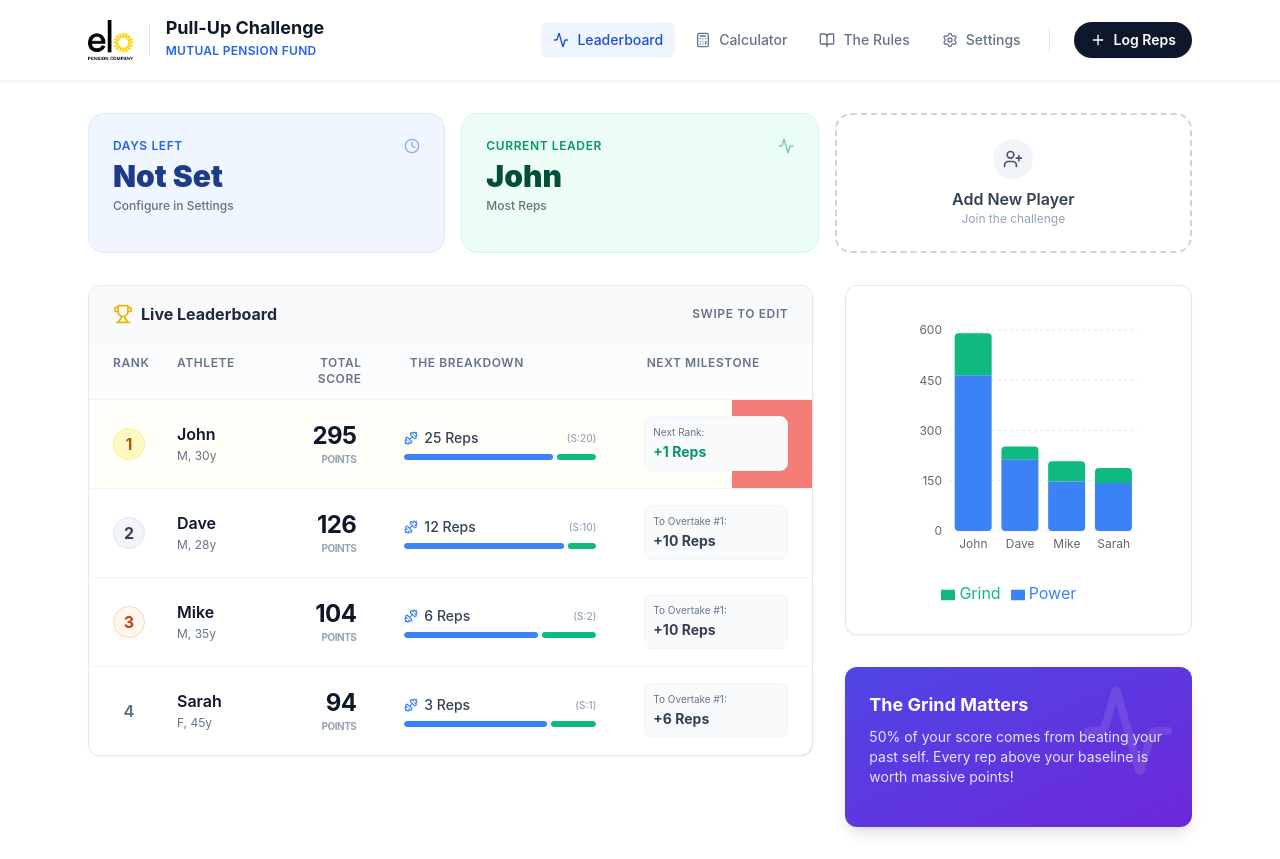
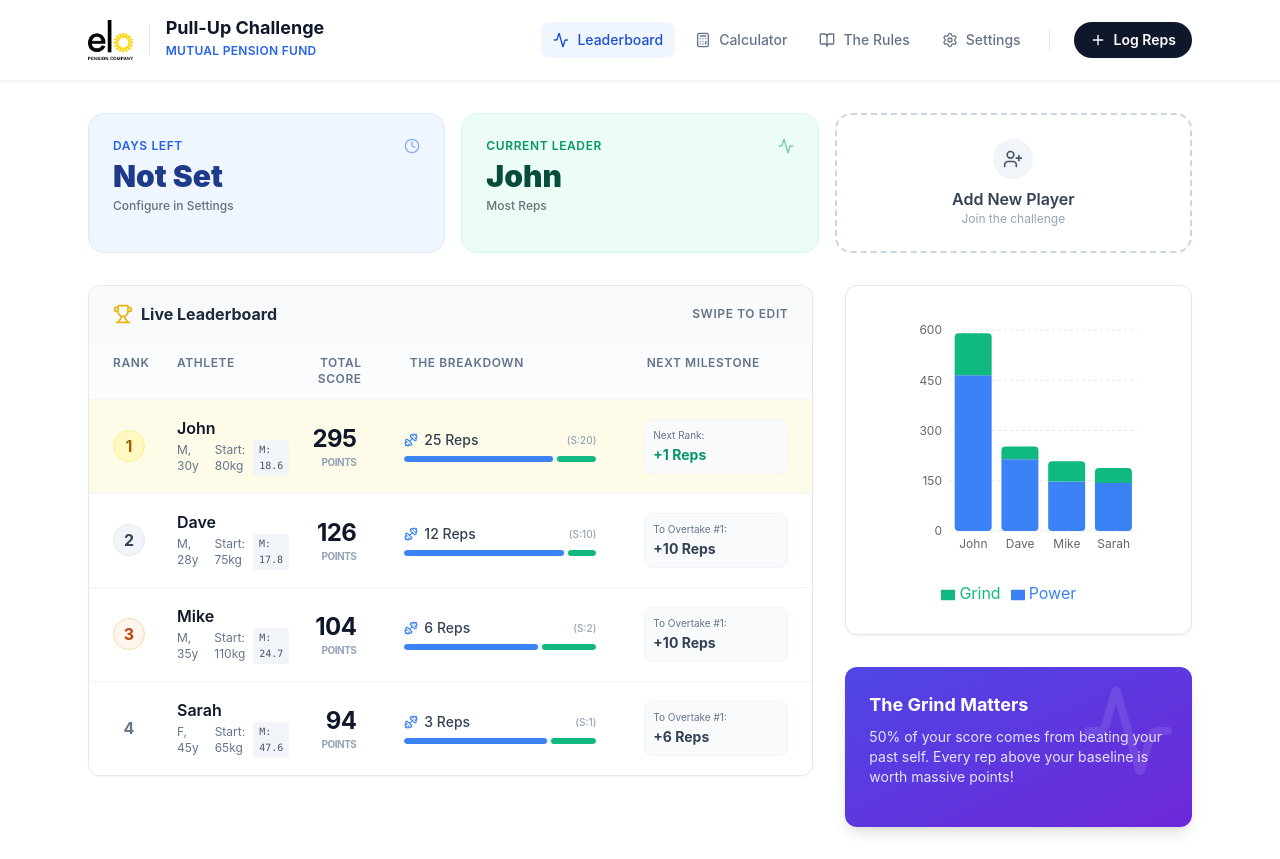
Before and after one commit to tr8tmnvny9-lab/elo-pull-up-challenge, a React (Vite) app: page / in a window 1280 px wide. Built offline with nearby package versions, Linux system fonts and the light colour scheme.

Commit message:
fix: resolve leaderboard info clipping and red color bleed on first row

```diff
--- a/src/components/Leaderboard.tsx
+++ b/src/components/Leaderboard.tsx
@@ -112,7 +112,10 @@ const SwipeableRow: React.FC<SwipeableRowProps> = ({ player, rank, allPlayers, o
         <div className="relative group overflow-hidden bg-white">
             {/* Delete Action Layer */}
             <div
-                className="absolute inset-y-0 right-0 w-20 bg-red-500 flex items-center justify-center cursor-pointer"
+                className={clsx(
+                    "absolute inset-y-0 right-0 w-20 bg-red-500 flex items-center justify-center cursor-pointer transition-opacity",
+                    translateX === 0 ? "opacity-0" : "opacity-100"
+                )}
                 onClick={() => {
                     onDelete?.(player);
                     resetSwipe();
@@ -132,8 +135,8 @@ const SwipeableRow: React.FC<SwipeableRowProps> = ({ player, rank, allPlayers, o
                 onTouchMove={handleTouchMove}
                 onTouchEnd={handleTouchEnd}
                 className={clsx(
-                    "relative flex items-center bg-white border-b border-transparent transition-colors z-10",
-                    rank === 1 ? "bg-yellow-50/30 hover:bg-yellow-50/60" : "hover:bg-slate-50"
+                    "relative flex items-center border-b border-transparent transition-colors z-10",
+                    rank === 1 ? "bg-[#fefce8] hover:bg-[#fef9c3]" : "bg-white hover:bg-slate-50"
                 )}
             >
                 <div className="px-6 py-4 w-16 text-center">
@@ -153,12 +156,12 @@ const SwipeableRow: React.FC<SwipeableRowProps> = ({ player, rank, allPlayers, o
                         <div className="font-semibold text-slate-900 group-hover:text-blue-600 transition-colors truncate">
                             {player.name}
                         </div>
-                        <div className="text-xs text-slate-500 flex items-center gap-2 whitespace-nowrap overflow-hidden">
+                        <div className="text-xs text-slate-500 flex items-center gap-2">
                             <span>{player.gender === 'male' ? 'M' : 'F'}, {player.age}y</span>
                             <span className="w-1 h-1 rounded-full bg-slate-300" />
-                            <span>{player.startWeight}kg</span>
+                            <span>Start: {player.startWeight}kg</span>
                             <span className="px-1.5 py-0.5 rounded bg-slate-100 text-slate-600 font-mono text-[10px]">
-                                M:{player.multiplier.toFixed(1)}
+                                M: {player.multiplier.toFixed(1)}
                             </span>
                         </div>
                     </div>
```
